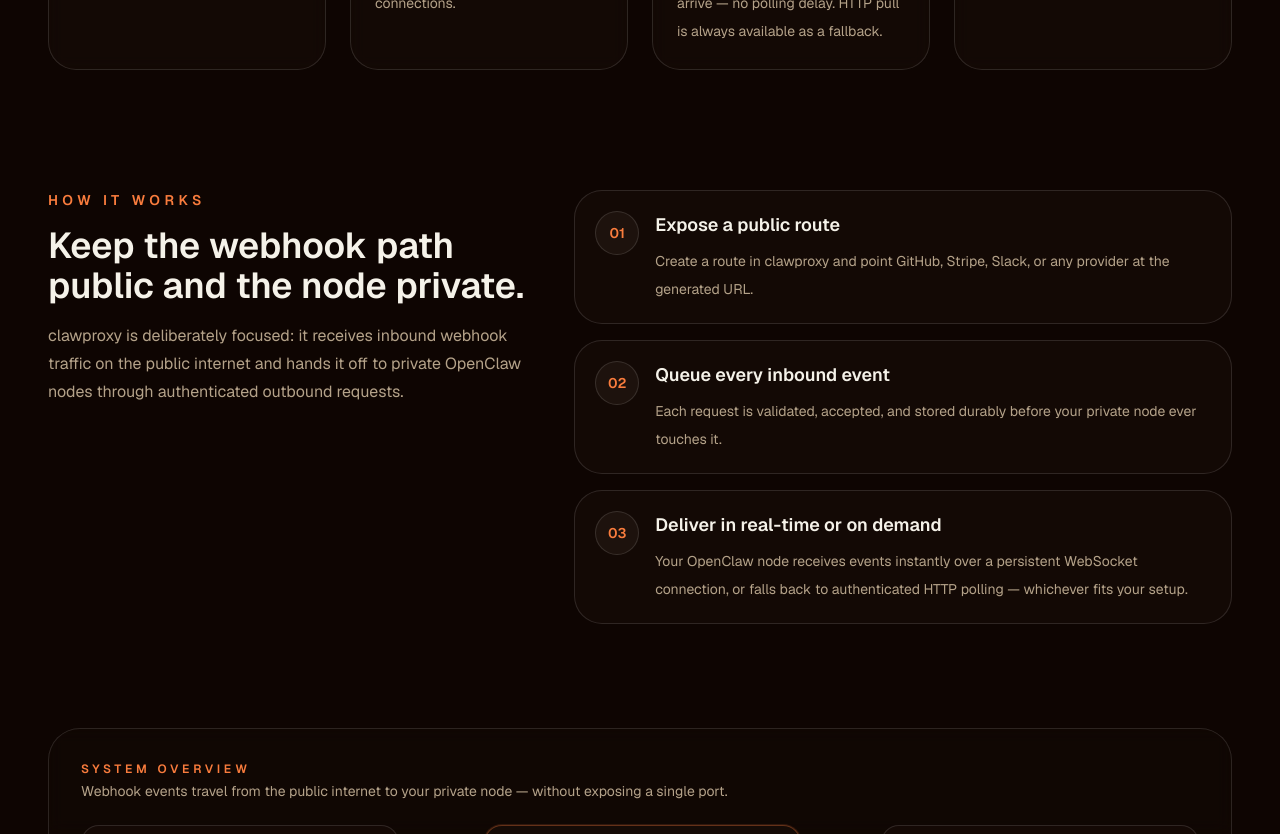
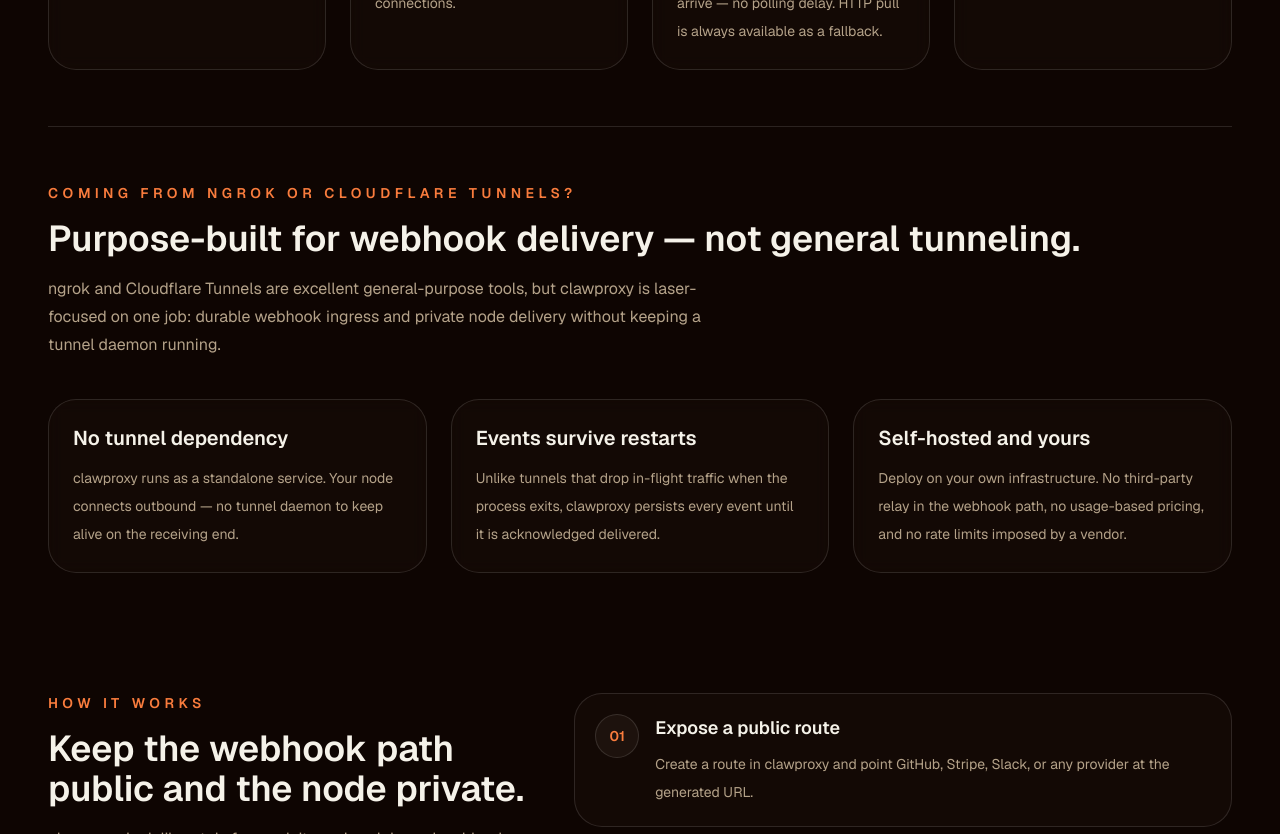
Before and after one commit to ericdahl-dev/clawproxy, a Next.js app: page / in a window 1280 px wide. Shown: the part 1300-2134 px from the top of the page. Built offline with nearby package versions, Linux system fonts and the light colour scheme.

Commit message:
Add marketing content: position clawproxy as ngrok/Cloudflare Tunnels alternative
Co-authored-by: Skeyelab <313969+Skeyelab@users.noreply.github.com>
Agent-Logs-Url: https://github.com/ericdahl-dev/clawproxy/sessions/e7151dcc-cc3a-4e85-b0af-91ed936a212c

```diff
--- a/app/page.tsx
+++ b/app/page.tsx
@@ -6,6 +6,25 @@ const proofPoints = [
   'Self-hostable',
   'Durable delivery',
   'Private-node friendly',
+  'ngrok alternative',
+];
+
+const comparisonPoints = [
+  {
+    title: 'No tunnel dependency',
+    description:
+      'clawproxy runs as a standalone service. Your node connects outbound — no tunnel daemon to keep alive on the receiving end.',
+  },
+  {
+    title: 'Events survive restarts',
+    description:
+      'Unlike tunnels that drop in-flight traffic when the process exits, clawproxy persists every event until it is acknowledged delivered.',
+  },
+  {
+    title: 'Self-hosted and yours',
+    description:
+      'Deploy on your own infrastructure. No third-party relay in the webhook path, no usage-based pricing, and no rate limits imposed by a vendor.',
+  },
 ];
 
 const featureCards = [
@@ -97,7 +116,7 @@ export default function Home() {
         <section className="grid items-center gap-16 py-16 lg:grid-cols-[1.05fr_0.95fr] lg:py-24">
           <div className="max-w-3xl">
             <div className="border-brand-accent/25 bg-brand-accent/10 text-brand-accent inline-flex items-center rounded-full border px-4 py-2 text-sm font-medium shadow-lg shadow-black/25 backdrop-blur">
-              Stop exposing ports just to receive webhooks
+              The self-hosted alternative to ngrok and Cloudflare Tunnels
             </div>
 
             <h1 className="mt-8 text-5xl font-semibold leading-[1.02] text-balance sm:text-6xl lg:text-7xl">
@@ -221,6 +240,34 @@ export default function Home() {
           ))}
         </section>
 
+        <section className="border-border border-t py-14">
+          <div className="mb-10">
+            <p className="text-brand-accent text-sm font-semibold tracking-[0.32em] uppercase">
+              Coming from ngrok or Cloudflare Tunnels?
+            </p>
+            <h2 className="mt-4 text-3xl font-semibold sm:text-4xl">
+              Purpose-built for webhook delivery — not general tunneling.
+            </h2>
+            <p className="text-muted-foreground mt-4 max-w-2xl text-base leading-7">
+              ngrok and Cloudflare Tunnels are excellent general-purpose tools, but clawproxy is
+              laser-focused on one job: durable webhook ingress and private node delivery without
+              keeping a tunnel daemon running.
+            </p>
+          </div>
+
+          <div className="grid gap-6 md:grid-cols-3">
+            {comparisonPoints.map((point) => (
+              <article
+                key={point.title}
+                className="border-border bg-card/40 rounded-[1.75rem] border p-6 backdrop-blur"
+              >
+                <h3 className="text-xl font-semibold">{point.title}</h3>
+                <p className="text-muted-foreground mt-3 text-sm leading-7">{point.description}</p>
+              </article>
+            ))}
+          </div>
+        </section>
+
         <section
           id="how-it-works"
           className="grid gap-10 py-10 lg:grid-cols-[0.85fr_1.15fr] lg:py-16"
```
Also changed, not shown: 1 other file (tests, documents, lock files or other folders).
